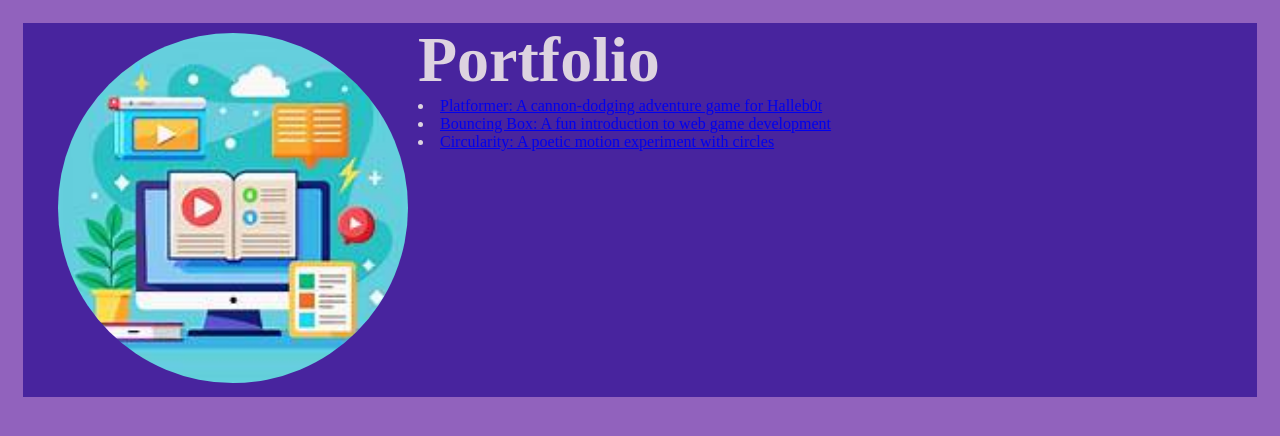
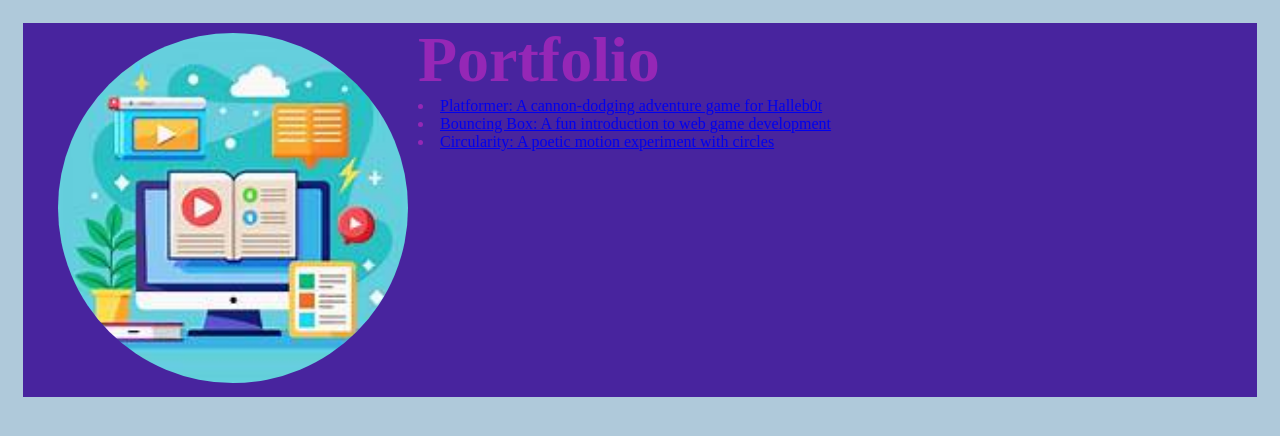
Before and after one commit to Jolah71/Jolah71.github.io, a plain HTML site: page portfolio.html in a window 1280 px wide. Drawn offline with Linux system fonts and the light colour scheme.

Commit message:
customize this message

```diff
--- a/portfolio.html
+++ b/portfolio.html
@@ -4,8 +4,8 @@
     <title>Portfolio</title>
     <style>
             body {
-                background: rgb(145, 98, 189);
-                color: rgb(221, 211, 224);
+                background: rgb(175, 201, 218);
+                color: rgb(149, 39, 182);
                 padding: 15px;
                 font-family: 'Times New Roman', Times, serif;
                 text-align: justify center;
```
